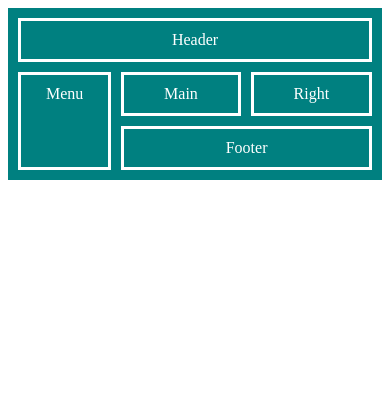
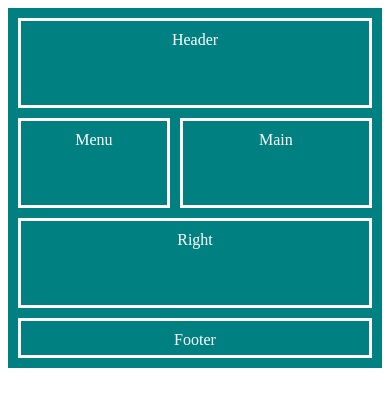
Before and after one commit to mrtarikozturk/grid-web-site-template, a plain HTML site: page index.html in a window 390 px wide. Drawn offline with Linux system fonts and the light colour scheme.

Commit message:
responsive form done

```diff
--- a/index.html
+++ b/index.html
@@ -11,7 +11,8 @@
 
     <!-- css link -->
     <!-- <link rel="stylesheet" href="style.css" type="text/css"> -->
-    <link rel="stylesheet" href="differentWay.css" type="text/css">
+    <!-- <link rel="stylesheet" href="differentWay.css" type="text/css"> -->
+    <link rel="stylesheet" href="responsive.css" type="text/css">
 
 </head>
 <body>
--- /dev/null
+++ b/responsive.css
@@ -0,0 +1,61 @@
+.grid-container{
+    display: grid;
+    grid-template-columns: repeat(5, ifr);
+    grid-gap: 10px;
+    padding: 10px;
+    background-color: teal;
+
+ }
+
+ .grid-item{
+    padding: 10px;
+    text-align: center;
+    color: white;
+    border: 3px solid ;
+ }
+
+ .item1{
+    grid-area: 1/1/2/6;
+ }
+
+ .item2{
+    grid-area: 2/1/4/2;
+ }
+
+ .item3{
+    grid-area: 2/2/3/4;
+ }
+
+ .item4{
+    grid-area: 2/4/3/6;
+ }
+
+ .item5{
+    grid-area: 3/2/4/6 ;
+ }
+
+ @media screen and (max-width:700px){
+    .grid-container{
+        grid-template-rows: repeat(7, 40px);
+
+     }
+    .item1{
+        grid-area: 1/1/3/6;
+     }
+
+     .item2{
+        grid-area: 3/1/5/3;
+     }
+
+     .item3{
+        grid-area: 3/3/5/6;
+     }
+
+     .item4{
+        grid-area: 5/1/7/6;
+     }
+
+     .item5{
+        grid-area: 7/1/8/6 ;
+     }
+ }
```
